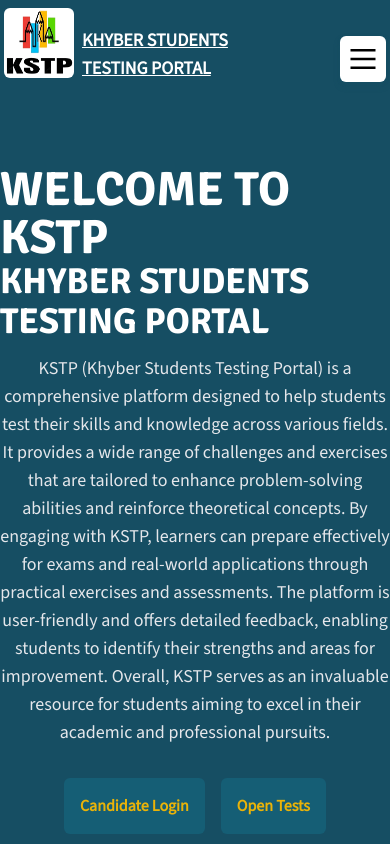
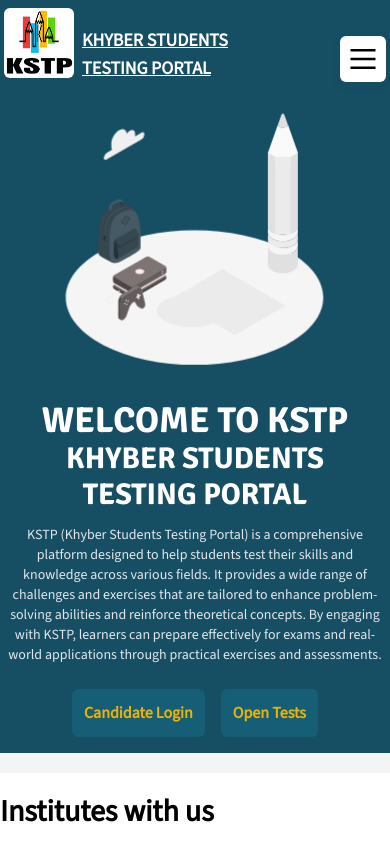
Before and after one commit to mhgkhan/kstp, a Next.js app: page / in a window 390 px wide. Shown: the top 844 px of the page. Built offline with nearby package versions, Linux system fonts and the light colour scheme.

Commit message:
Refactor Home page layout for improved responsiveness and structure

```diff
--- a/src/app/page.js
+++ b/src/app/page.js
@@ -8,18 +8,22 @@ export default function Home() {
     <>
       <Header />
       <main>
+        <article>
           <section className="w-full bg-cyan-900">
-          <div className="container mx-auto sm:p-2">
-            <div className="flex flex-col items-center justify-center py-20">
-              <h1 className={`text-5xl font-bold text-white ${Signika_Font.className}`}>WELCOME TO KSTP</h1>
-              <h2 className={`text-4xl font-bold text-white ${Signika_Font.className}`}>KHYBER STUDENTS TESTING PORTAL</h2>
-              <p className="text-lg my-3 text-center text-gray-200">
-                KSTP (Khyber Students Testing Portal) is a comprehensive platform designed to help students test their skills and knowledge across various fields. It provides a wide range of challenges and exercises that are tailored to enhance problem-solving abilities and reinforce theoretical concepts. By engaging with KSTP, learners can prepare effectively for exams and real-world applications through practical exercises and assessments. The platform is user-friendly and offers detailed feedback, enabling students to identify their strengths and areas for improvement. Overall, KSTP serves as an invaluable resource for students aiming to excel in their academic and professional pursuits.
+            <div className="container mx-auto flex md:flex-row-reverse flex-col items-start justify-between">
+              <div className="md:p-0 p-2 flex md:flex-row-reverse flex-col items-start justify-between">
+                <object data="Hero.svg" type="image/svg+xml" className="md:w-[40%] w-[80%] mx-auto"></object>
+                <div className="flex flex-col md:text-left md:items-start justify-center md:py-20 py-2">
+                  <h1 className={`md:text-5xl text-4xl font-bold text-white md:text-left text-center ${Signika_Font.className}`}>WELCOME TO KSTP</h1>
+                  <h2 className={`md:text-4xl text-3xl font-bold text-white md:text-left text-center ${Signika_Font.className}`}>KHYBER STUDENTS TESTING PORTAL</h2>
+                  <p className="md:text-lg text-sm my-3 md:text-justify text-center text-gray-200">
+                    KSTP (Khyber Students Testing Portal) is a comprehensive platform designed to help students test their skills and knowledge across various fields. It provides a wide range of challenges and exercises that are tailored to enhance problem-solving abilities and reinforce theoretical concepts. By engaging with KSTP, learners can prepare effectively for exams and real-world applications through practical exercises and assessments.
                   </p>
 
-              <div className="buttons-container mx-auto flex items-center flex-wrap justify-center gap-4 mt-5">
-                <Link href={"/login"} className="p-4 w-auto rounded-md hover:bg-cyan-950 bg-cyan-800 text-yellow-500 font-bold"> Candidate Login </Link>
-                <Link href={"/tests"} className="p-4 w-auto rounded-md hover:bg-cyan-950 bg-cyan-800 text-yellow-500 font-bold"> Open Tests </Link>
+                  <div className="buttons-container md:mx-0 mx-auto flex items-start flex-wrap justify-start gap-4 md:mt-5 mt-3">
+                    <Link href={"/login"} className="md:p-4 p-3 w-auto rounded-md hover:bg-cyan-950 bg-cyan-800 text-yellow-500 font-bold"> Candidate Login </Link>
+                    <Link href={"/tests"} className="md:p-4 p-3 w-auto rounded-md hover:bg-cyan-950 bg-cyan-800 text-yellow-500 font-bold"> Open Tests </Link>
+                  </div>
                 </div>
               </div>
             </div>
@@ -28,13 +32,14 @@ export default function Home() {
           <section className="w-full bg-white mt-5 my-3">
             <div className="container mx-auto sm:p-2">
               <div className="institutes-area py-5">
-           <h2 className="text-4xl text-black font-bold">Institutes with us</h2>
+                <h2 className="md:text-4xl text-3xl text-black font-bold">Institutes with us</h2>
                 <p className="text-gray-600 text-lg my-3">
                   Bellow are the institues that are working with us to provide the best testing experience to their students.
                 </p>
               </div>
             </div>
           </section>
+        </article>
       </main>
       <Footer />
     </>
```
Also changed, not shown: public/Hero.svg (added). Lines whose indentation alone changed are shown as unchanged.
